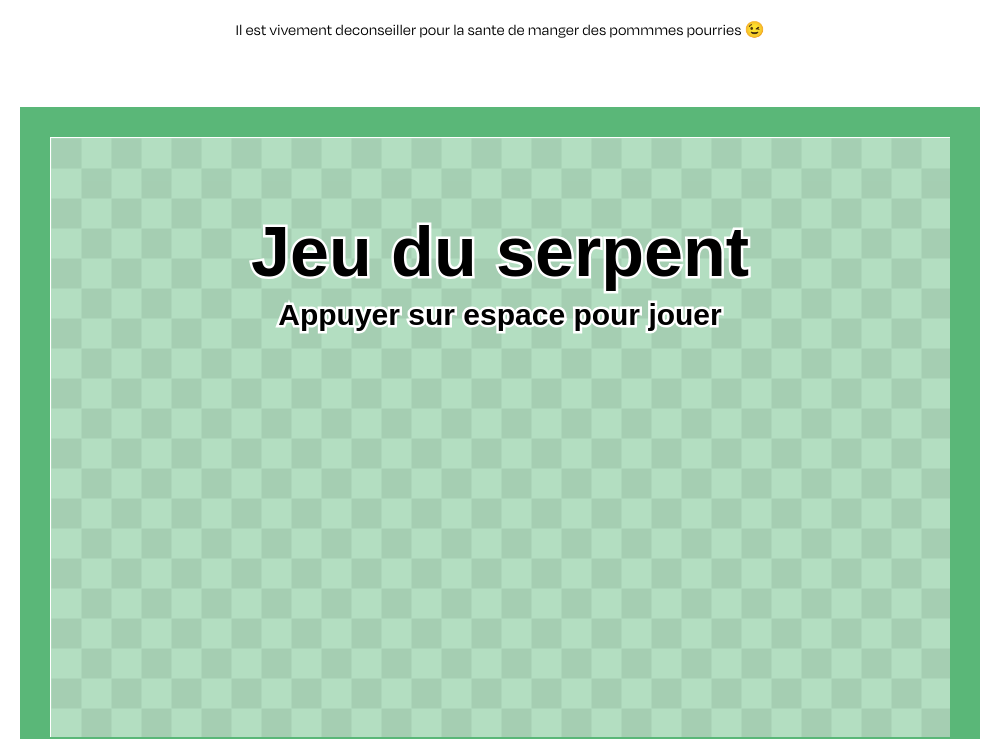
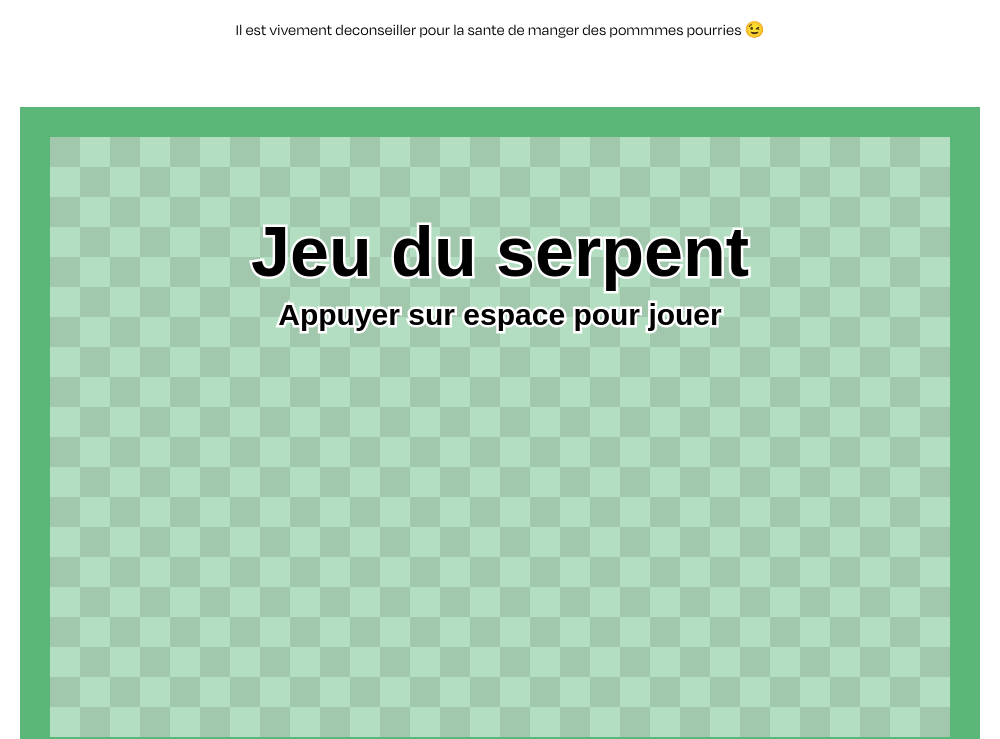
Before and after one commit to cogendarmerie/jeu-du-serpent, an Electron app: page public/index.html in a window 1000 px wide. Shown: the part 74-813 px from the top of the page. Drawn offline with Linux system fonts and the light colour scheme.

Commit message:
Background damier

```diff
--- a/public/assets/css/modules/_canvas.sass
+++ b/public/assets/css/modules/_canvas.sass
@@ -2,5 +2,6 @@ canvas
   border: 30px solid darken(#B3DEC1, 25%)
   margin: 50px auto
   display: block
-  background-image: url("/assets/medias/background.svg")
+  background-image: url("/assets/medias/damier.svg")
+  background-size: 60px
   background-repeat: repeat
```
Also changed, not shown: public/assets/css/main.css, 1 other file.
